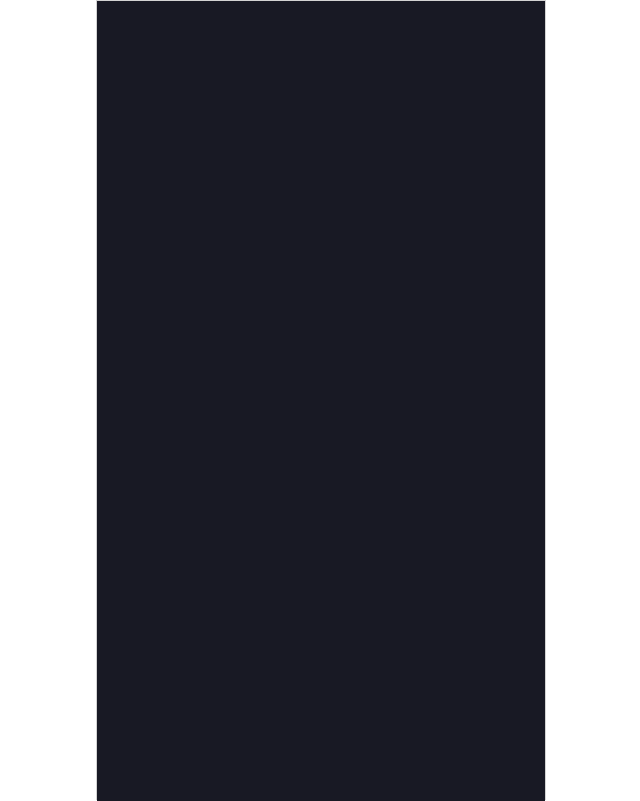
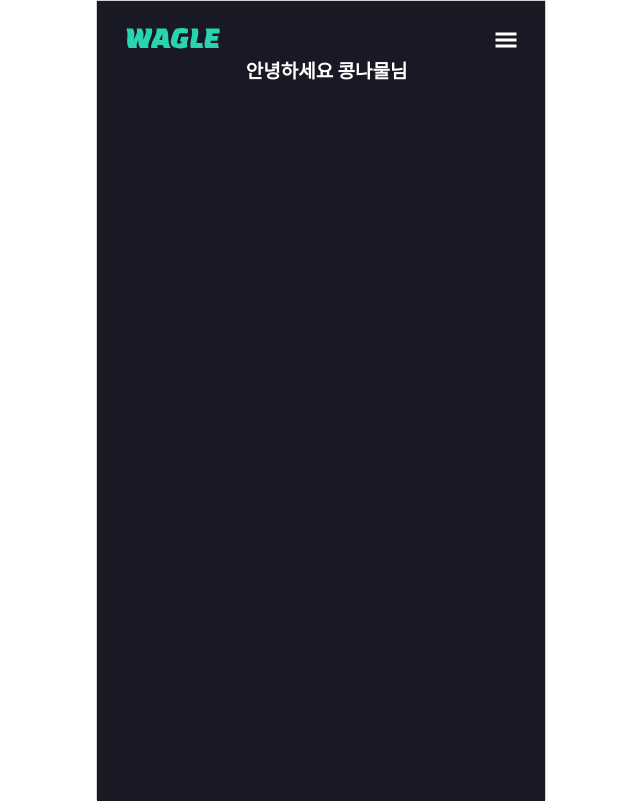
Before and after one commit to Numble-2-11/frontend, a React (Create React App) app: page /Community in a window 1280 px wide. Before the commit this address had no page. Shown: the whole page, without its empty margins (319-959 px from the left). Built offline with nearby package versions, Linux system fonts and the light colour scheme.

Commit message:
community update

```diff
--- a/package.json
+++ b/package.json
@@ -3,6 +3,7 @@
   "version": "0.1.0",
   "private": true,
   "dependencies": {
+    "@react-icons/all-files": "^4.1.0",
     "@testing-library/jest-dom": "^5.16.5",
     "@testing-library/react": "^13.4.0",
     "@testing-library/user-event": "^13.5.0",
--- a/src/App.js
+++ b/src/App.js
@@ -12,6 +12,7 @@
 import Signup from "./components/Signup.jsx";
 import Address from "./components/Address";
 import CompletePage from "./pages/CompletePage";
+import Community from "./pages/Community";
 
 function App() {
   return (
@@ -35,6 +36,8 @@
           <Route path="/profile" element={<ProfilePage />}>
             <Route path=":id" element={<ProfilePage />} />
           </Route>
+
+          <Route path="/Community" element={<Community />} />
         </Routes>
       </BrowserRouter>
     </>
--- /dev/null
+++ b/src/components/Navbar.jsx
@@ -0,0 +1 @@
+const Navbar = () => {};
--- a/src/pages/Community.jsx
+++ b/src/pages/Community.jsx
@@ -1,5 +1,15 @@
 import React from "react";
+import Title from "../components/styled-component/Title.jsx";
+import { ReactComponent as TextLogo } from "../images/TextLogo.svg";
+import { GiHamburgerMenu } from "react-icons/gi";
 
 export default function Community() {
-  return <div>Home</div>;
+  return (
+    <>
+      <TextLogo width={98} height={21} style={{ float: "left" }} />
+      <GiHamburgerMenu size="24" style={{ float: "right" }} />
+      <br /> <br />
+      <Title children={"안녕하세요 콩나물님"} style={{ float: "left" }} />
+    </>
+  );
 }
```
Also changed, not shown: src/images/TextLogo.svg (added), 1 other file (tests, documents, lock files or other folders).
